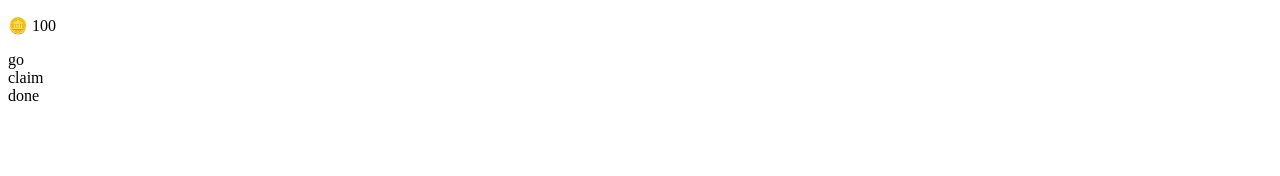
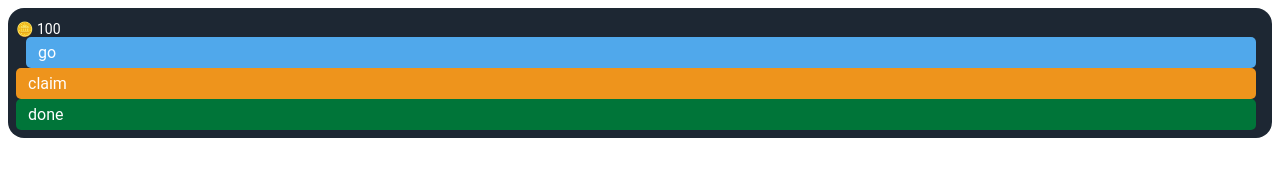
Before and after one commit to denis15yo/denis15yo.github.io, a plain HTML site: page index.html in a window 1280 px wide. Drawn offline with Linux system fonts and the light colour scheme.

Commit message:
added css

```diff
--- /dev/null
+++ b/css/styles.css
@@ -0,0 +1,38 @@
+.task {
+  --adsgram-task-font-size: 16px;
+  --adsgram-task-icon-size: 50px;
+  --adsgram-task-icon-title-gap: 15px;
+  --adsgram-task-button-width: 60px;
+  --adsgram-task-icon-border-radius: 8px;
+
+  display: block;
+  width: 100%;
+  padding: 8px 16px 8px 8px;
+  border-radius: 16px;
+  background-color: #1d2733;
+  font-family: Roboto;
+  color: white;
+  box-sizing: border-box;
+}
+
+.task__reward {
+  margin: 5px 0 0 0;
+  font-size: 14px;
+}
+
+.task__button {
+  margin-left: 10px;
+  background-color: #50a8eb;
+  border-radius: 5px;
+  padding: 6px 12px;
+}
+
+.task__button_claim {
+  margin-left: 0;
+  background-color: #ee941c;
+}
+
+.task__button_done {
+  margin-left: 0;
+  background-color: #007539;
+}
--- a/index.html
+++ b/index.html
@@ -2,8 +2,9 @@
 <html>
 <head>
 <title></title>
+<link rel="stylesheet" href="css/styles.css">
+<script src="https://sad.adsgram.ai/js/sad.min.js"></script>
 <script src="https://telegram.org/js/telegram-web-app.js"></script>
-<script src="https://sad.adsgram.ai/js/sad.min.js"></script>
 </head>
 <body>
 <adsgram-task data-block-id='task-11842' data-debug='true' class='task'>
```
